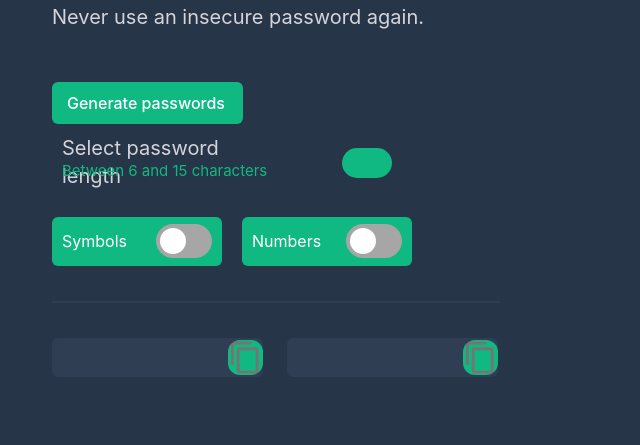
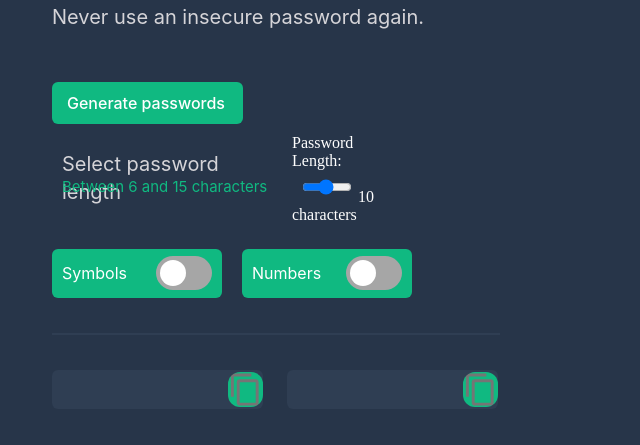
Before and after one commit to e-kristaly/password-generator, a website built with Vite: page index.html in a window 1280 px wide. Shown: the part 219-664 px from the top of the page, without its empty margins (0-640 px from the left). Built offline with nearby package versions, Linux system fonts and the light colour scheme.

Commit message:
Length selector
try

```diff
--- a/index.css
+++ b/index.css
@@ -34,7 +34,7 @@ h1 {
 }
 
 p {
-    width: 450px;
+    width: 372px;
     height: 28px;
     margin-top: 10px;
     margin-left: 52px;
--- a/index.html
+++ b/index.html
@@ -12,7 +12,11 @@
                     <p>Select password length</p>
                     <p class="length-rec">Between 6 and 15 characters</p>
                 </div>
-                <input type="number" id="passW-length" min="6" max="15" inputmode="numeric" pattern="[0-9]">
+                <div>
+                    <label for="passW-length">Password Length:</label>
+                    <input type="range" id="passW-length" min="6" max="15" value="10" oninput="updateLengthDisplay(this.value)">
+                    <span id="length-display">10</span> characters
+                </div>
             </div>
             <div id="toggle-section">
                 <div id="symbols-toggle">
--- a/index.js
+++ b/index.js
@@ -35,6 +35,10 @@ function clearPasswords () {
     firstPassword.textContent = "";
     secondPassword.textContent = "";
     hasPassword = false;
+}
+
+function updateLengthDisplay(value) {
+    document.getElementById('length-display').textContent = value;
 }
 
 //Generate two random passwords by the selected length
```
